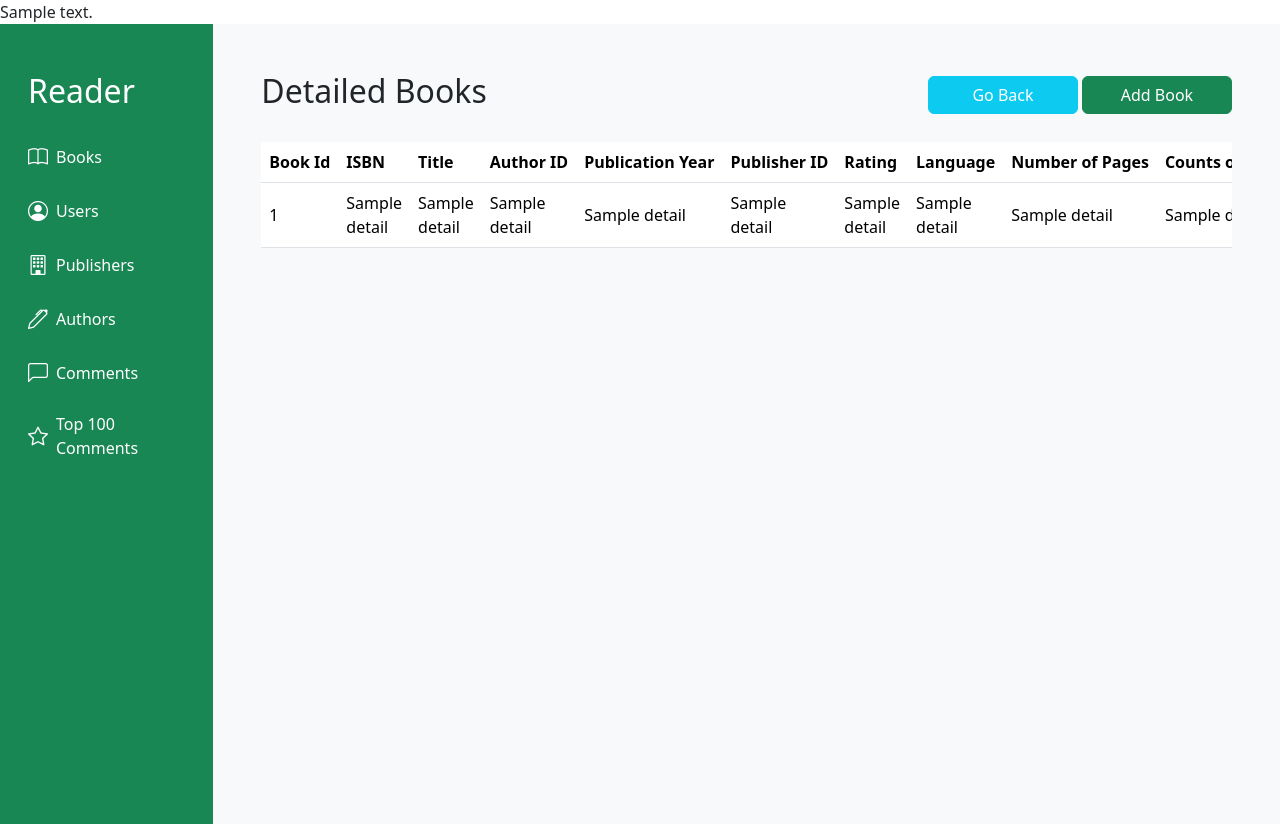
After one commit to emrebozkurt0/reader, a Flask app: template main/templates/crud/books/detailed_books.html in a window 1280 px wide. The commit adds this page. Run offline with Flask 3, Linux system fonts and the light colour scheme; the template is opened without the code that fills it: most values are stand-ins (such as "Sample title", 1, 10 or a date in 2020).

Commit message:
separate detailed books page

```diff
--- a/main/templates/crud/add_layout.html
+++ b/main/templates/crud/add_layout.html
@@ -17,7 +17,8 @@
     <div class="container">
       <h2>{%block add_header%}{%endblock%}</h2>
       <form action="{%block action%}{%endblock%}" method="POST">
-        {%block fields%}{%endblock%} {% if add_button is defined and add_button%}
+        {%block fields%}{%endblock%}
+        {% if add_button is defined and add_button%}
         <button type="submit" class="btn btn-success">
           {% block add_button %}{% endblock %}
         </button>
--- a/main/templates/crud/books/books.html
+++ b/main/templates/crud/books/books.html
@@ -1,6 +1,7 @@
 {% extends "/crud/crud_layout.html" %} {% block title %} Books {% endblock %} {%
-block header %}Books{% endblock %} {% block add %}books/add{% endblock %} {%
-block add_title %}Add Book{% endblock %}
+block header %}Books{% endblock %} {% block add %}books/add{% endblock %}
+{%block details%}<a class="btn btn-info text-white" style="width: 150px;" href="/books/detailed_books">Detailed Table</a>{%endblock%}
+{% block add_title %}Add Book{% endblock %}
 {%block search%}
 <form action="{{ url_for('books.search_books') }}" method="POST" class="mb-3">
   <div class="row">
--- /dev/null
+++ b/main/templates/crud/books/detailed_books.html
@@ -0,0 +1,116 @@
+{% extends "/crud/crud_layout.html" %} {% block title %} Detailed Books {%
+endblock %} {% block header %}Detailed Books{% endblock %} {% block add
+%}/books/add{% endblock %} {%block details%}<a
+  class="btn btn-info text-white"
+  style="width: 150px"
+  href="/books"
+  >Go Back</a
+>{%endblock%} {% block add_title %}Add Book{% endblock %} {%block search%}
+<!-- <form action="{{ url_for('books.search_books') }}" method="POST" class="mb-3">
+      <div class="row">
+        <div class="col">
+          <input type="text" class="form-control" name="book_id" placeholder="Book ID">
+        </div>
+        <div class="col">
+          <input type="text" class="form-control" name="isbn" placeholder="ISBN">
+        </div>
+        <div class="col">
+          <input type="text" class="form-control" name="title" placeholder="Title">
+        </div>
+        <div class="col">
+          <input type="text" class="form-control" name="author_id" placeholder="Author ID">
+        </div>
+        <div class="col">
+          <input type="text" class="form-control" name="publication_year" placeholder="Publication Year">
+        </div>
+        <div class="col">
+          <input type="text" class="form-control" name="publisher_id" placeholder="Publisher ID">
+        </div>
+        <div class="col">
+          <button type="submit" class="btn btn-primary" style="width: 150px;">Search</button>
+        </div>
+      </div>
+    </form> -->
+{%endblock%} {% block headers %}
+<th scope="col">
+  <a href="{{ url_for('books.detailed_books', sort='book_id', order=next_order) }}"
+    >Book Id {% if sort_column == 'book_id' %} {% if current_order == 'asc' %} ▲
+    {% elif current_order == 'desc' %} ▼ {% endif %} {% endif %}</a
+  >
+</th>
+<th scope="col">
+  <a href="{{ url_for('books.detailed_books', sort='isbn', order=next_order) }}"
+    >ISBN {% if sort_column == 'isbn' %} {% if current_order == 'asc' %} ▲ {%
+    elif current_order == 'desc' %} ▼ {% endif %} {% endif %}</a
+  >
+</th>
+<th scope="col">
+  <a href="{{ url_for('books.detailed_books', sort='title', order=next_order) }}">
+    Title {% if sort_column == 'title' %} {% if current_order == 'asc' %} ▲ {%
+    elif current_order == 'desc' %} ▼ {% endif %} {% endif %}
+  </a>
+</th>
+<th scope="col">
+  <a href="{{ url_for('books.detailed_books', sort='author_id', order=next_order) }}"
+    >Author ID {% if sort_column == 'author_id' %} {% if current_order == 'asc'
+    %} ▲ {% elif current_order == 'desc' %} ▼ {% endif %} {% endif %}</a
+  >
+</th>
+<th scope="col">
+  <a
+    href="{{ url_for('books.detailed_books', sort='publication_year', order=next_order) }}"
+    >Publication Year {% if sort_column == 'publication_year' %} {% if
+    current_order == 'asc' %} ▲ {% elif current_order == 'desc' %} ▼ {% endif %}
+    {% endif %}</a
+  >
+</th>
+<th scope="col">
+  <a href="{{ url_for('books.detailed_books', sort='publisher_id', order=next_order) }}"
+    >Publisher ID {% if sort_column == 'publisher_id' %} {% if current_order ==
+    'asc' %} ▲ {% elif current_order == 'desc' %} ▼ {% endif %} {% endif %}</a
+  >
+</th>
+<th scope="col">
+  <a href="{{ url_for('books.detailed_books', sort='rating', order=next_order) }}"
+    >Rating {% if sort_column == 'rating' %} {% if current_order ==
+    'asc' %} ▲ {% elif current_order == 'desc' %} ▼ {% endif %} {% endif %}</a
+  >
+</th>
+<th scope="col">
+  <a href="{{ url_for('books.detailed_books', sort='language', order=next_order) }}"
+    >Language{% if sort_column == 'language' %} {% if current_order ==
+    'asc' %} ▲ {% elif current_order == 'desc' %} ▼ {% endif %} {% endif %}</a
+  >
+</th>
+<th scope="col">
+    <a href="{{ url_for('books.detailed_books', sort='page_number', order=next_order) }}"
+      >Number of Pages {% if sort_column == 'page_number' %} {% if current_order ==
+      'asc' %} ▲ {% elif current_order == 'desc' %} ▼ {% endif %} {% endif %}</a
+    >
+  </th>
+<th scope="col">
+    <a href="{{ url_for('books.detailed_books', sort='counts_of_review', order=next_order) }}"
+      >Counts of Review {% if sort_column == 'counts_of_review' %} {% if current_order ==
+      'asc' %} ▲ {% elif current_order == 'desc' %} ▼ {% endif %} {% endif %}</a
+    >
+  </th>
+{% endblock %} {% block rows %} {% for details in detailed_books %}
+<tr>
+  <td>{{ details[0] }}</td>
+  <td>{{ details[1] }}</td>
+  <td>{{ details[2] }}</td>
+  <td>{{ details[3] }}</td>
+  <td>{{ details[4] }}</td>
+  <td>{{ details[5] }}</td>
+  <td>{{ details[6] }}</td>
+  <td>{{ details[7] }}</td>
+  <td>{{ details[8] }}</td>
+  <td>{{ details[9] }}</td>
+</tr>
+{% endfor %} {% endblock %} {% block scripts %}
+<script>
+  function confirmDelete() {
+    return confirm("Are you sure you want to delete this book?");
+  }
+</script>
+{% endblock %}
--- a/main/templates/crud/crud_layout.html
+++ b/main/templates/crud/crud_layout.html
@@ -6,11 +6,13 @@
   <h2>{%block header%}{%endblock%}</h2>
   <div class="d-flex align-items-center justify-content-center gap-1">
     <!-- <a href="#" class="btn btn-primary" style="width: 150px;">Filter</a> -->
+    {%block details%}{%endblock%}
     <a
       href="{%block add%}{%endblock%}"
       class="btn btn-success"
       style="width: 150px"
-      >{%block add_title%}{%endblock%}</a
+    >
+      {%block add_title%}{%endblock%}</a
     >
   </div>
 </div>
--- a/main/templates/crud/publishers/publishers.html
+++ b/main/templates/crud/publishers/publishers.html
@@ -10,7 +10,7 @@ endblock %} {% block add_title %}Add Publisher{% endblock %}
     <div class="col">
       <input type="text" class="form-control" name="publisher_name" placeholder="Publisher Name">
     </div>
-    <div class="col">
+    <div class="col text-end">
       <button type="submit" class="btn btn-primary" style="width: 150px;">Search</button>
     </div>
   </div>
```
Also changed, not shown: main/routes/books.py (+54 -0 lines).
